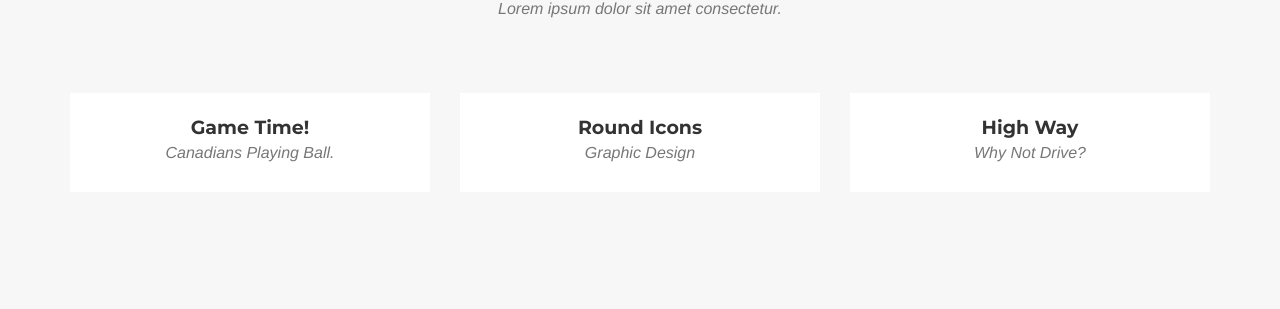
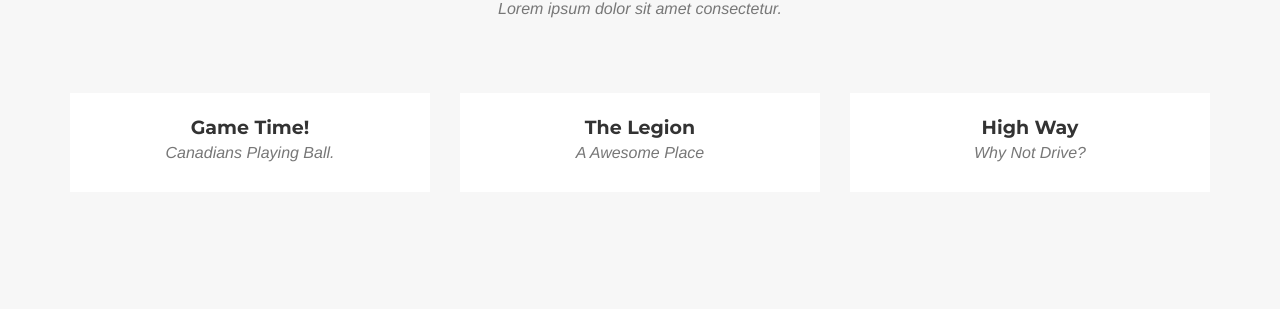
Before and after one commit to Keeg0222/KurtisAndCloud, a Jekyll site: the page built from _posts/2014-07-13-project-6.markdown, in a window 1280 px wide and 900 px high, scrolled down 1476 px. Shown: the part 144-453 px from the top of the window. Built offline with Jekyll 4.4.1, drawn with Linux system fonts in a browser that asks for light colours; some web fonts are replaced; a file with an impossible date is left out.

Commit message:
Update 2014-07-13-project-6.markdown

```diff
--- a/_posts/2014-07-13-project-6.markdown
+++ b/_posts/2014-07-13-project-6.markdown
@@ -1,6 +1,6 @@
 ---
-title: Round Icons
-subtitle: Graphic Design
+title: The Legion
+subtitle: A Awesome Place
 layout: default
 modal-id: 6
 date: 2014-07-15
```
